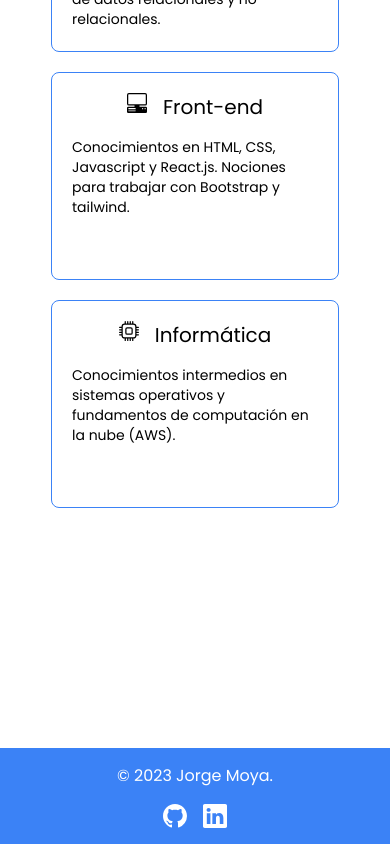
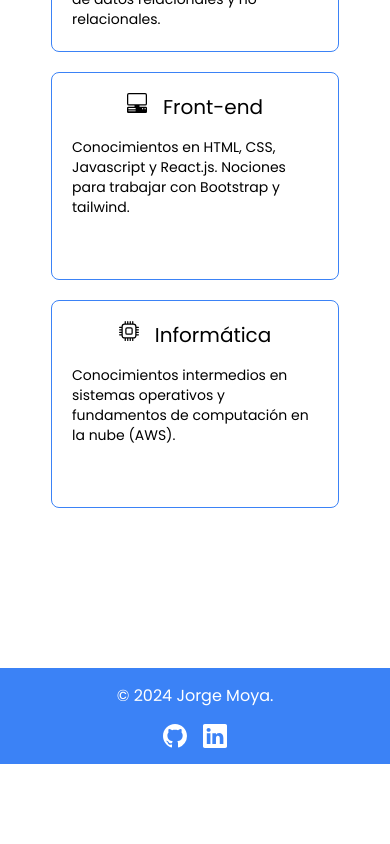
Before and after one commit to jrge-dev/inicio, a React (Vite) app: page / in a window 390 px wide. Shown: the part 890-1734 px from the top of the page. After the commit the page ends 1654 px from the top, so only its background shows below. Built offline with nearby package versions, Linux system fonts and the light colour scheme.

Commit message:
Modified Footer component, update the margin in icons and copyrigth

```diff
--- a/src/components/Footer.jsx
+++ b/src/components/Footer.jsx
@@ -4,12 +4,12 @@ import Linkedin from "../assets/linkedin.svg";
 
 function Footer() {
   return (
-    <footer className="mt-60 flex flex-col bg-blue-500 text-white p-4">
+    <footer className="mt-40 sm:mt-60 flex flex-col bg-blue-500 text-white p-4">
       <div className="container mx-auto flex flex-col items-center">
-        <p className="text-center sm:text-left mb-4 sm:mb-0">
-          © 2023 Jorge Moya.
+        <p className="text-center sm:text-left mb-4 ">
+          © 2024 Jorge Moya.
         </p>
-        <div className="flex space-x-4">
+        <div className="flex space-x-4 ">
           <a href="https://github.com/jl999l" className="hover:text-gray-400 transition duration-300">
             <img  src={Github} alt="GitHub" className="w-6 h-6 filter invert" />
           </a>
```
